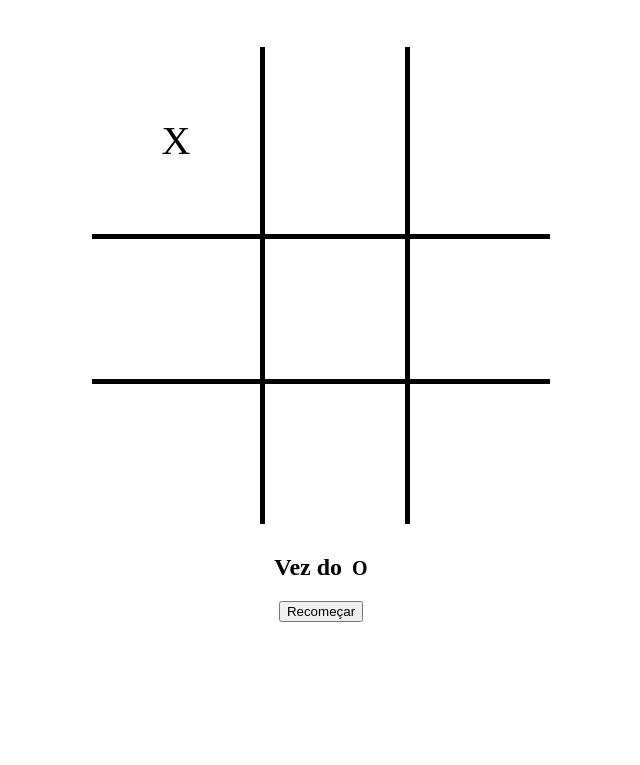
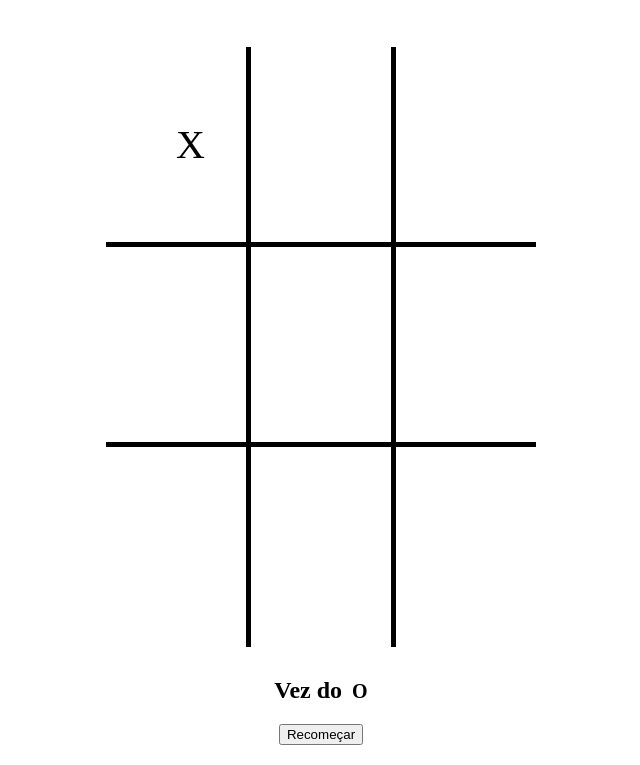
Before and after one commit to luiz-jacson/jogo-da-velha, a plain HTML site: page index.html in a window 1280 px wide. Both pictures are taken after a click on the element 497 px from the left and 180 px from the top of the page. Shown: the part 61-826 px from the top of the page, without its empty margins (319-959 px from the left). Before the commit the page ends 800 px from the top, so only its background shows below. Drawn offline with Linux system fonts and the light colour scheme.

Commit message:
jogodavelhav02

```diff
--- a/main.js
+++ b/main.js
@@ -2,6 +2,7 @@ const cells = document.querySelectorAll('td');
 const atual = document.querySelector('#current');
 const recomeca = document.querySelector('#recomeca');
 var jogando = true;
+var empate = false;
 let checkwinner = [
     [0,1,2],
     [3,4,5],
@@ -48,6 +49,7 @@ recomeca.addEventListener('click', function(){
 
 
 function checaVencedor(){
+    let cont = 0;
     for(var i = 0; i < checkwinner.length; i++){
         const condition = checkwinner[i];
         const celA = options[condition[0]];
@@ -70,6 +72,17 @@ function checaVencedor(){
 
         }
     }
+    for(var j = 0; j < options.length; j++){
+        if(options[j] != ""){
+           cont ++;
+        }
+        if(cont == 9){
+            document.querySelector('#h2').innerHTML = '';
+            document.querySelector('#current').innerHTML = 'Empate';
+            jogando = false;
+            break;
+        }
+    }
 }
 
 function changePlayer(atual){
--- a/style.css
+++ b/style.css
@@ -24,15 +24,22 @@ h2{
     scroll-padding: 0px;
     padding-bottom: 30px;
 }
+.linha{
+    height: 200px;
+    max-height: 200px;
+}
 .coluna{
     border: 5px;
     border-top: 0px;
     border-left: 0px;
     border-style: solid;
     border-color: black;
+    max-width: 80px;
     padding: 70px;
     font-size: 40px;
     box-sizing: border-box;
+    white-space: pre-wrap;
+    word-wrap: break-word;
 
 }
 .coluna.ultima{
```
